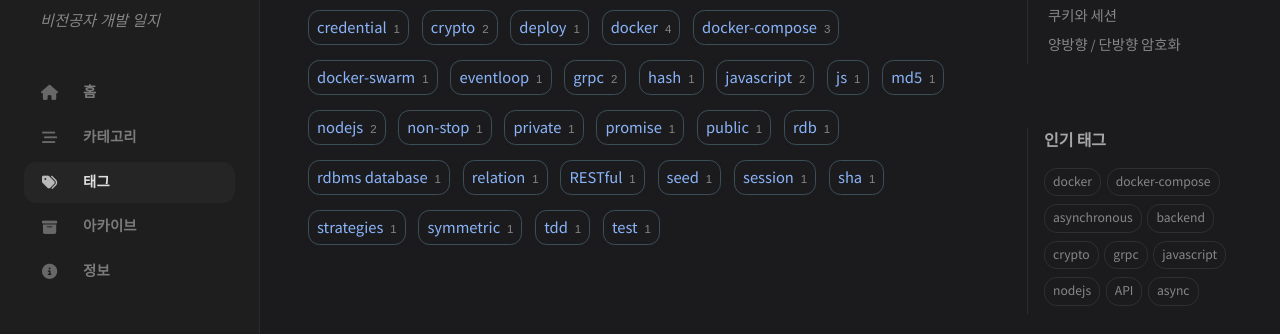
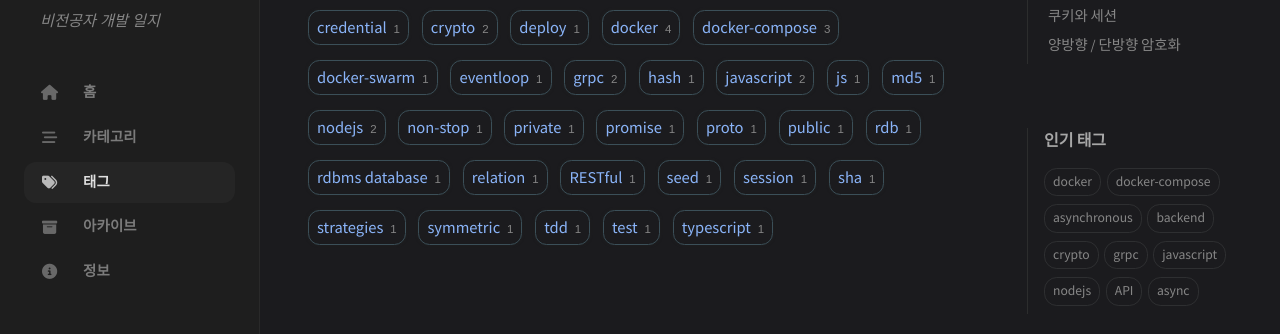
Before and after one commit to donghquinn/donghquinn.github.io, a Jekyll site: the page built from _tabs/tags.md, in a window 1280 px wide. Shown: the part 212-546 px from the top of the page. Built offline with Jekyll 4.4.1, drawn with Linux system fonts in a browser that asks for light colours; cached includes are drawn as plain includes; comment, search, counter and statistics services are not loaded.

Commit message:
wip: js rpc

```diff
--- a/_posts/js/2024-03-16-js_gRPC.md
+++ b/_posts/js/2024-03-16-js_gRPC.md
@@ -2,8 +2,8 @@
 title: Node.js로 gRPC 이용
 author: donghquinn
 date: 2024-03-16 07:27:00 +0900
-categories: [js]
-tags: [grpc]
+categories: [javascript]
+tags: [grpc, typescript, proto]
 comments: true
 math: true
 mermaid: true
```
